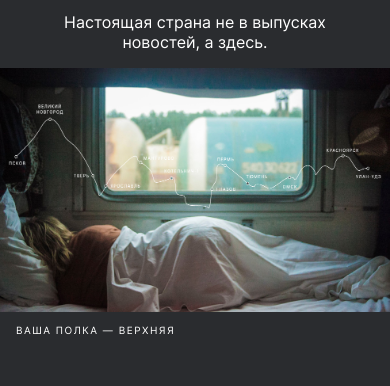
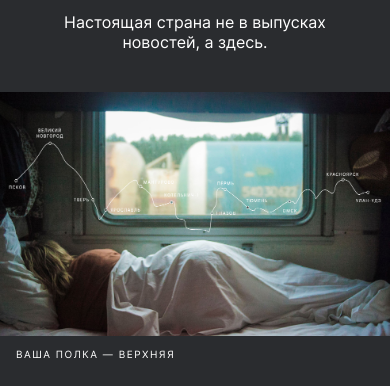
Before and after one commit to shvkn/russian-travel-html, a website: page index.html in a window 390 px wide. Shown: the part 208-594 px from the top of the page. Drawn offline with Linux system fonts and the light colour scheme; files whose address does not match are found by name.

```diff
--- a/blocks/lead/__image/lead__image.css
+++ b/blocks/lead/__image/lead__image.css
@@ -11,6 +11,6 @@
 
 @media screen and (max-width: 720px) {
   .lead__image {
-    margin: 16px 0 0;
+    margin: 40px 0 0;
   }
 }
```
